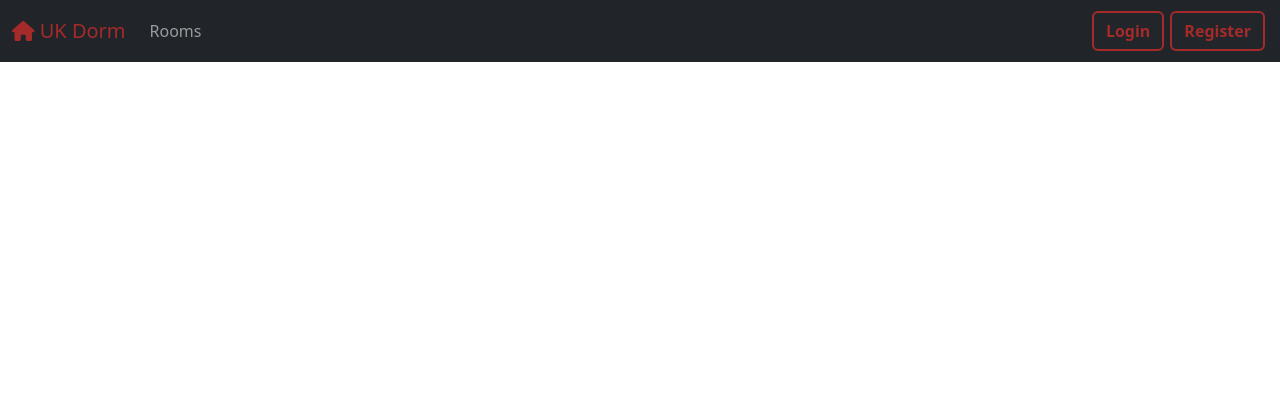
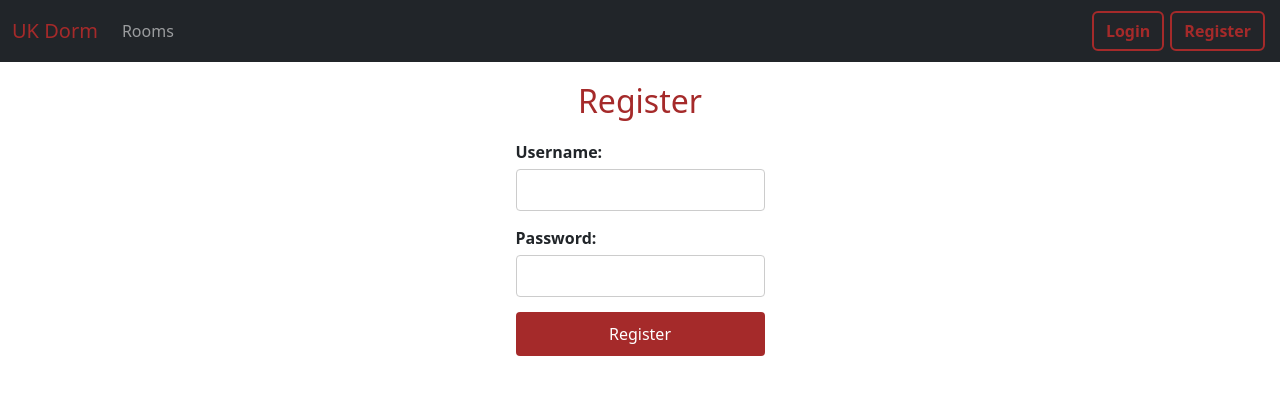
Before and after one commit to mthMay/global-dorm-frontend, a React (Create React App) app: page /register in a window 1280 px wide. Shown: the top 394 px of the page. Built offline with nearby package versions, Linux system fonts and the light colour scheme.

Commit message:
User register, login and logout

```diff
--- a/src/App.js
+++ b/src/App.js
@@ -4,6 +4,8 @@ import Layout from './components/Layout';
 import Home from './pages/Home';
 import Rooms from './pages/Rooms';
 import RoomDetails from "./pages/RoomDetails";
+import Register from "./pages/Register";
+import Login from "./pages/Login";
 
 function App() {
     return (
@@ -12,6 +14,8 @@ function App() {
                 <Route path="/" element={<Home />} />
                 <Route path="/rooms" element={<Rooms />} />
                 <Route path="/roomDetails/:id" element={<RoomDetails />} />
+                <Route path="/register" element={<Register />} />
+                <Route path="/login" element={<Login />} />
             </Routes>
         </Layout>
     );
--- a/src/api/apiConfig.js
+++ b/src/api/apiConfig.js
@@ -2,4 +2,7 @@ import axios from 'axios';
 
 export default axios.create({
     baseURL: "http://localhost:8080/api",
+    headers: {
+        'Content-Type': 'application/json',
+    },
 });
--- a/src/components/Header.js
+++ b/src/components/Header.js
@@ -1,18 +1,21 @@
 import {FontAwesomeIcon} from '@fortawesome/react-fontawesome';
-import {faHome} from '@fortawesome/free-solid-svg-icons';
 import Container from 'react-bootstrap/Container';
 import Nav from 'react-bootstrap/Nav';
 import Navbar from 'react-bootstrap/Navbar';
 import {NavLink} from "react-router-dom";
 import Button from "react-bootstrap/Button";
 import '../style/Header.css'
+import {useContext} from "react";
+import UserContext from "./UserContext";
 
 const Header = () => {
+    const {user, logout} = useContext(UserContext);
+
     return(
         <Navbar bg='dark' variant='dark' expand='lg'>
             <Container fluid>
                 <Navbar.Brand href="/" style={{color: 'brown'}}>
-                    <FontAwesomeIcon icon={faHome}/> UK Dorm
+                    <FontAwesomeIcon icon="fa-solid fa-house" /> UK Dorm
                 </Navbar.Brand>
                 <Navbar.Toggle aria-controls='navbarScroll'/>
                 <Navbar.Collapse id='navbarScroll'>
@@ -21,8 +24,17 @@ const Header = () => {
                         style={{maxHeight: '100px'}} navbarScroll>
                         <NavLink className="nav-link" to='/rooms'>Rooms</NavLink>
                     </Nav>
-                    <Button className='custom-button' >Login</Button>
-                    <Button className='custom-button'>Register</Button>
+                    {user ? (
+                        <span className="welcome-message" style={{color: 'white'}}>
+                            Welcome, {user.username}
+                            <Button className="custom-button" onClick={() => window.location.href = '/'}>Logout</Button>
+                        </span>
+                    ) : (
+                        <>
+                            <Button className='custom-button' onClick={() => window.location.href = '/login'}>Login</Button>
+                            <Button className='custom-button' onClick={() => window.location.href = '/register'}>Register</Button>
+                        </>
+                    )}
                 </Navbar.Collapse>
             </Container>
         </Navbar>
--- /dev/null
+++ b/src/components/UserContext.js
@@ -0,0 +1,23 @@
+import { createContext, useState } from 'react';
+
+const UserContext = createContext();
+
+export const UserProvider = ({ children }) => {
+    const [user, setUser] = useState(null);
+
+    const login = (userData) => {
+        setUser(userData);
+    };
+
+    const logout = () => {
+        setUser(null);
+    };
+
+    return (
+        <UserContext.Provider value={{ user, login, logout }}>
+            {children}
+        </UserContext.Provider>
+    );
+};
+
+export default UserContext;
--- a/src/index.js
+++ b/src/index.js
@@ -4,12 +4,15 @@ import './index.css';
 import 'bootstrap/dist/css/bootstrap.min.css';
 import App from './App';
 import { BrowserRouter } from 'react-router-dom';
+import {UserProvider} from "./components/UserContext";
 
 const root = ReactDOM.createRoot(document.getElementById('root'));
 root.render(
     <React.StrictMode>
-        <BrowserRouter>
-            <App />
-        </BrowserRouter>
+        <UserProvider>
+            <BrowserRouter>
+                <App />
+            </BrowserRouter>
+        </UserProvider>
     </React.StrictMode>
 );
--- /dev/null
+++ b/src/pages/Login.js
@@ -0,0 +1,48 @@
+import React, {useContext, useState} from "react";
+import api from '../api/apiConfig';
+import UserContext from "../components/UserContext";
+import "../style/Form.css";
+
+const Login = () => {
+    const { login } = useContext(UserContext);
+    const [formData, setFormData] = useState({username: '', password: ''});
+    const [message, setMessage] = useState('');
+
+    const handleChange = (e) => {
+        const {name, value} = e.target;
+        setFormData({...formData, [name]: value});
+    };
+
+    const handleSubmit = async (e) => {
+        e.preventDefault();
+        try{
+            const response = await api.post('/users/login', formData);
+            setMessage(response.data);
+            login({ username: formData.username });
+        } catch (error) {
+            setMessage(error.response?.data || "An unexpected error occurred.");
+        }
+    };
+
+    return (
+        <div className="form-container">
+            <div className="form-box">
+                <h2>Login</h2>
+                <form onSubmit={handleSubmit}>
+                    <div>
+                        <label>Username: </label>
+                        <input type="text" name="username" value={formData.username} onChange={handleChange} required/>
+                    </div>
+                    <div>
+                        <label>Password: </label>
+                        <input type="password" name="password" value={formData.password} onChange={handleChange} required/>
+                    </div>
+                    <button type="submit" >Login</button>
+                </form>
+                {message && <p>{message}</p>}
+            </div>
+        </div>
+    );
+}
+
+export default Login;
--- /dev/null
+++ b/src/pages/Register.js
@@ -0,0 +1,48 @@
+import React, {useContext, useState} from "react";
+import api from '../api/apiConfig';
+import UserContext from "../components/UserContext";
+import "../style/Form.css";
+
+const Register = () => {
+    const {login} = useContext(UserContext);
+    const [formData, setFormData] = useState({username: '', password: ''});
+    const [message, setMessage] = useState('');
+
+    const handleChange = (e) => {
+        const {name, value} = e.target;
+        setFormData({...formData, [name]: value});
+    };
+
+    const handleSubmit = async (e) => {
+        e.preventDefault();
+        try{
+            const response = await api.post('/users/register', formData);
+            setMessage(response.data);
+            login({ username: formData.username });
+        } catch (error) {
+            setMessage(error.response?.data || "An unexpected error occurred.");
+        }
+    };
+
+    return (
+        <div className="form-container">
+            <div className="form-box">
+                <h2>Register</h2>
+                <form onSubmit={handleSubmit}>
+                    <div>
+                        <label>Username: </label>
+                        <input type="text" name="username" value={formData.username} onChange={handleChange} required/>
+                    </div>
+                    <div>
+                        <label>Password: </label>
+                        <input type="password" name="password" value={formData.password} onChange={handleChange} required/>
+                    </div>
+                    <button type="submit" >Register</button>
+                </form>
+                {message && <p>{message}</p>}
+            </div>
+        </div>
+    );
+}
+
+export default Register;
--- /dev/null
+++ b/src/style/Form.css
@@ -0,0 +1,45 @@
+.form-container {
+    display: flex;
+    justify-content: center;
+    align-items: normal;
+    height: 100vh;
+}
+
+.form-box {
+    padding: 20px;
+}
+
+.form-box h2 {
+    text-align: center;
+    margin-bottom: 20px;
+    color: brown;
+}
+
+.form-box label {
+    font-weight: bold;
+    display: block;
+    margin-bottom: 5px;
+}
+
+.form-box input {
+    width: 100%;
+    padding: 8px;
+    margin-bottom: 15px;
+    border: 1px solid #ccc;
+    border-radius: 4px;
+}
+
+.form-box button {
+    width: 100%;
+    padding: 10px;
+    background-color: brown;
+    color: white;
+    border: none;
+    border-radius: 4px;
+    cursor: pointer;
+}
+
+.form-box button:hover {
+    background-color: white;
+    color: brown;
+}
```
